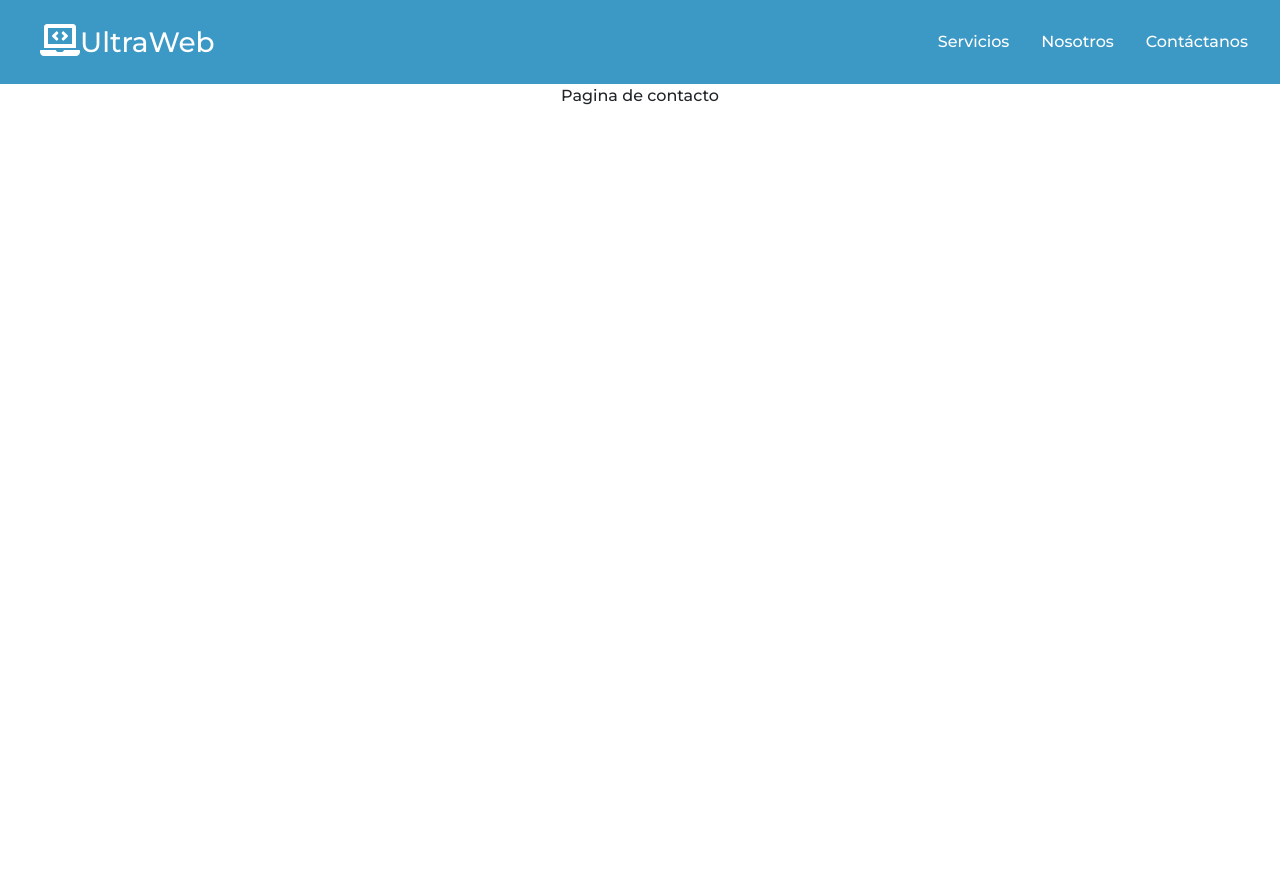
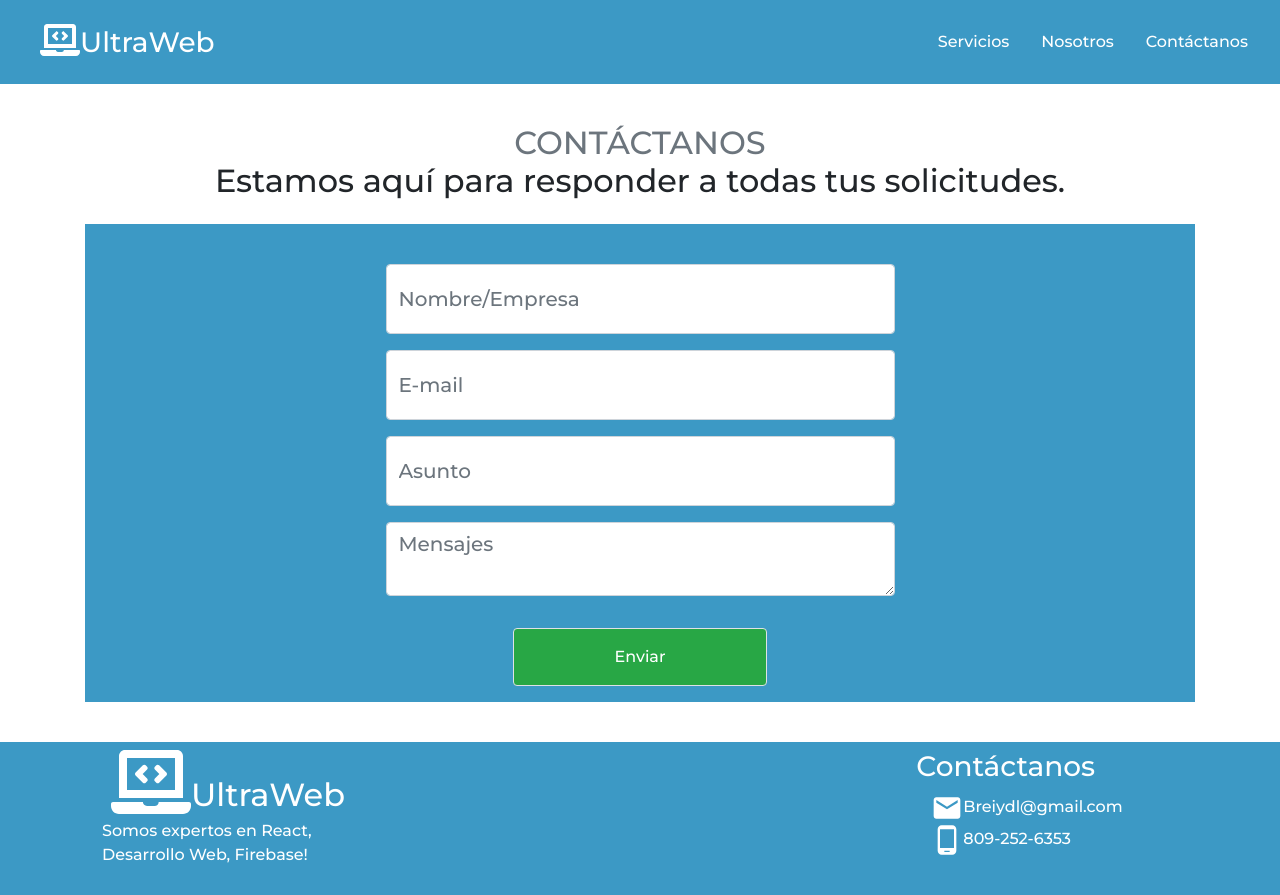
Before and after one commit to SensationalBug/UltraWeb-2.0, a React (Create React App) app: page /contacto in a window 1280 px wide. Before the commit the page ends 800 px from the top, so only its background shows below. Built offline with nearby package versions, Linux system fonts and the light colour scheme.

Commit message:
Contacto listo

```diff
--- a/src/App.css
+++ b/src/App.css
@@ -110,7 +110,7 @@
     width: 100%;
     height: 100%;
   }
-  .footerSection{
+  .footerSection {
     font-size: 10px;
   }
 }
--- /dev/null
+++ b/src/CSS/Contacto.css
@@ -0,0 +1,20 @@
+.inputForm{
+    height: 70px;
+    font-size: 20px;
+}
+
+.form{
+    background-color: #3c99c5;
+}
+
+@media only screen and (max-width: 600px) {
+    .contactSection{
+        height: 74vh;
+    }
+}
+
+@media only screen and (min-width: 1400px) {
+    .contactSection{
+        height: 71vh;
+    }
+  }
--- a/src/Componentes/Contacto.js
+++ b/src/Componentes/Contacto.js
@@ -1,9 +1,43 @@
 import { React } from "react";
+import { Footer } from "./Footer";
+import { Container, Row, Col, Form, Input, Button } from "reactstrap";
+import "../CSS/Contacto.css";
 
 export const Contacto = () => {
   return (
-    <div>
-      <div>Pagina de contacto</div>
-    </div>
+    <>
+      <Container className="contactSection my-3 my-md-4">
+        <Row>
+          <Col className="col-12 py-3">
+            <small className="h2 text-uppercase text-muted">Contáctanos</small>
+            <p className="h2 d-none d-md-block">
+              Estamos aquí para responder a todas tus solicitudes.
+            </p>
+          </Col>
+          <Col className="col-12">
+            <Form className="form pt-2">
+              <Row className="m-md-3 m-1 justify-content-center">
+                <Col className="col-md-6 col-12">
+                  <Input
+                    className="inputForm my-3"
+                    placeholder="Nombre/Empresa"
+                  />
+                  <Input className="inputForm my-3" placeholder="E-mail" />
+                  <Input className="inputForm my-3" placeholder="Asunto" />
+                  <textarea
+                    className="inputForm my-3 form-control"
+                    placeholder="Mensajes"
+                  />
+                  <Button color="success" className="w-50 py-3 my-3 border">
+                    Enviar
+                  </Button>
+                </Col>
+              </Row>
+            </Form>
+          </Col>
+        </Row>
+      </Container>
+      <Footer />
+    </>
   );
 };
--- a/src/Componentes/Footer.js
+++ b/src/Componentes/Footer.js
@@ -6,7 +6,7 @@ import { MdEmail, MdPhoneAndroid } from 'react-icons/md';
 
 export const Footer = () => {
   return (
-    <section className="container-fluid footerSection py-3">
+    <section className="container-fluid footerSection py-2">
       <Row>
         <Col className="text-md-left text-white col-md-8 col-sm-12 ml-md-5">
           <FontAwesomeIcon icon={faLaptopCode} size="4x" className="ml-md-5" />
--- a/src/Componentes/Inicio.js
+++ b/src/Componentes/Inicio.js
@@ -289,7 +289,7 @@ export const Inicio = () => {
           <Technologies />
         </Row>
       </Container>
-      <Container className="pagesSection  my-5">
+      <Container className="pagesSection my-5">
         <Row>
           <Col className=" col-12 py-4 mb-3">
             <small className="h5 text-uppercase text-muted">Proyectos</small>
--- a/src/Componentes/Servicios.js
+++ b/src/Componentes/Servicios.js
@@ -1,9 +1,10 @@
 import { React } from "react";
+import { Row, Col } from 'reactstrap';
 
 export const Servicios = () => {
   return (
-    <div>
-      <div>Pagina de servicios</div>
-    </div>
+    <Row>
+      <Col>KLK</Col>
+    </Row>
   );
 };
```
